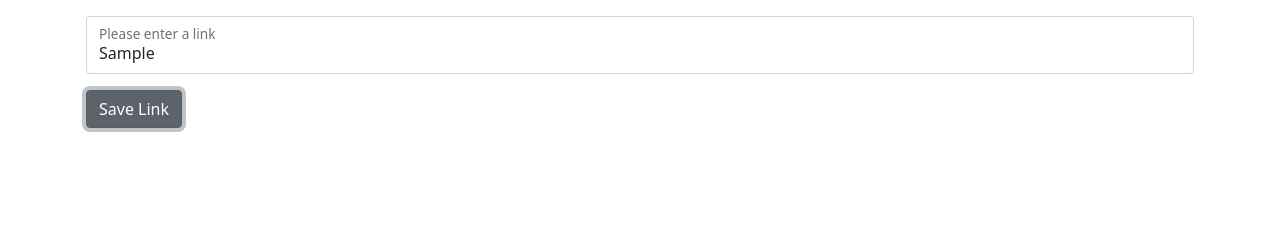
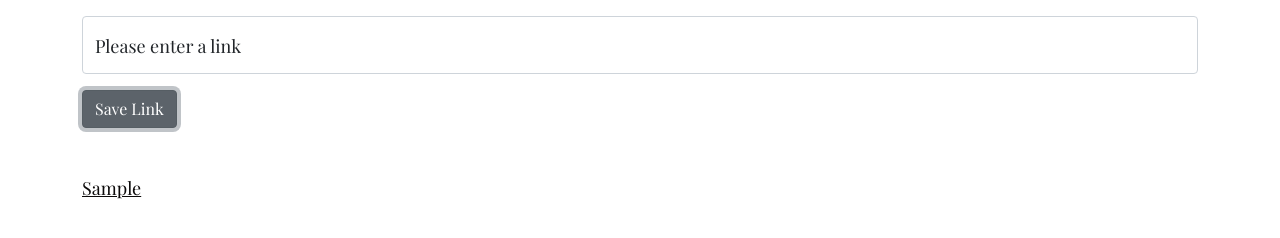
Before and after one commit to KeithGichovi/SimpleJSChromextension, a plain HTML site: page index.html in a window 1280 px wide. Both pictures are taken after typing "Sample" into the empty fields and a click on the button "Save Link". Drawn offline with nearby package versions, Linux system fonts and the light colour scheme.

Commit message:
final version, 1 error!!

```diff
--- a/index.html
+++ b/index.html
@@ -6,21 +6,22 @@
     <link rel="preconnect" href="https://fonts.googleapis.com">
     <link rel="preconnect" href="https://fonts.gstatic.com" crossorigin>
     <link href="https://fonts.googleapis.com/css2?family=Playfair+Display&display=swap" rel="stylesheet">
-    <link href="style.css" rel="stylesheet">
     <link href="https://cdn.jsdelivr.net/npm/bootstrap@5.0.2/dist/css/bootstrap.min.css" rel="stylesheet" integrity="sha384-EVSTQN3/azprG1Anm3QDgpJLIm9Nao0Yz1ztcQTwFspd3yD65VohhpuuCOmLASjC" crossorigin="anonymous">
-    <script src="index.js"></script>
     <script src="https://cdn.jsdelivr.net/npm/@popperjs/core@2.9.2/dist/umd/popper.min.js" integrity="sha384-IQsoLXl5PILFhosVNubq5LC7Qb9DXgDA9i+tQ8Zj3iwWAwPtgFTxbJ8NT4GN1R8p" crossorigin="anonymous"></script>
     <script src="https://cdn.jsdelivr.net/npm/bootstrap@5.0.2/dist/js/bootstrap.min.js" integrity="sha384-cVKIPhGWiC2Al4u+LWgxfKTRIcfu0JTxR+EQDz/bgldoEyl4H0zUF0QKbrJ0EcQF" crossorigin="anonymous"></script>
     <script src="https://cdn.jsdelivr.net/npm/bootstrap@5.0.2/dist/js/bootstrap.bundle.min.js" integrity="sha384-MrcW6ZMFYlzcLA8Nl+NtUVF0sA7MsXsP1UyJoMp4YLEuNSfAP+JcXn/tWtIaxVXM" crossorigin="anonymous"></script>
+    <link href="style.css" rel="stylesheet">
 </head>
 <body>
-    <div class="container p-3">
+    <div class="container pt-3">
         <div class="form-floating mb-3">
             <input type="text" class="form-control" id="input" placeholder="Please enter a link">
             <label for="input">Please enter a link</label>
         </div>
         <button class="btn btn-secondary" id="input-btn">Save Link</button>
+        <br><br>
         <ul id="uL-el"></ul>
     </div>
+    <script src="index.js"></script>
 </body>
 </html>
--- a/index.js
+++ b/index.js
@@ -1,21 +1,25 @@
 let myLeads = [];
-
-const input = document.getElementById('input');
-const inputBtn = document.getElementById('input-btn');
-const ulEl = document.getElementById('uL-el');
+const inputEl = document.getElementById("input");
+const inputBtn = document.getElementById("input-btn");
+const ulEl = document.getElementById("uL-el");
 
 inputBtn.addEventListener("click", function() {
-    myLeads.push(input.value);
+    myLeads.push(inputEl.value)
+    inputEl.value = ""
     renderLeads()
 });
 
-
-
 function renderLeads() {
-    let listItems = '';
-
-    for(let i = 0; i < myLeads.length; i++){
-        listItems += "<li>" + myLeads[i] + "</li>";
+    let listItems = ""
+    for (let i = 0; i < myLeads.length; i++) {
+        //listItems += "<li><a href='" + myLeads[i] + "' target='_blank'>" + myLeads[i] + "</a></li>";
+        listItems +=
+            listItems += `
+            <li>
+                <a target='_blank' href='${myLeads[i]}'>${myLeads[i]}</a>
+            </li>
+    `;
+        console.log(listItems);
     }
     ulEl.innerHTML = listItems;
 }
--- a/style.css
+++ b/style.css
@@ -2,7 +2,20 @@
 
 body{
     font-family: 'Playfair Display', serif;
+    font-size: 18px;
+    font-weight: 450;
 }
-.btn{
-    font-weight: bold;
+ul{
+    margin-top: 20px;
+    list-style: none;
+    padding-left: 0;
 }
+li{
+    margin-top: 5px;
+}
+a{
+    color: #0c0a0a;
+}
+a:hover{
+    color: blue;
+}
```
